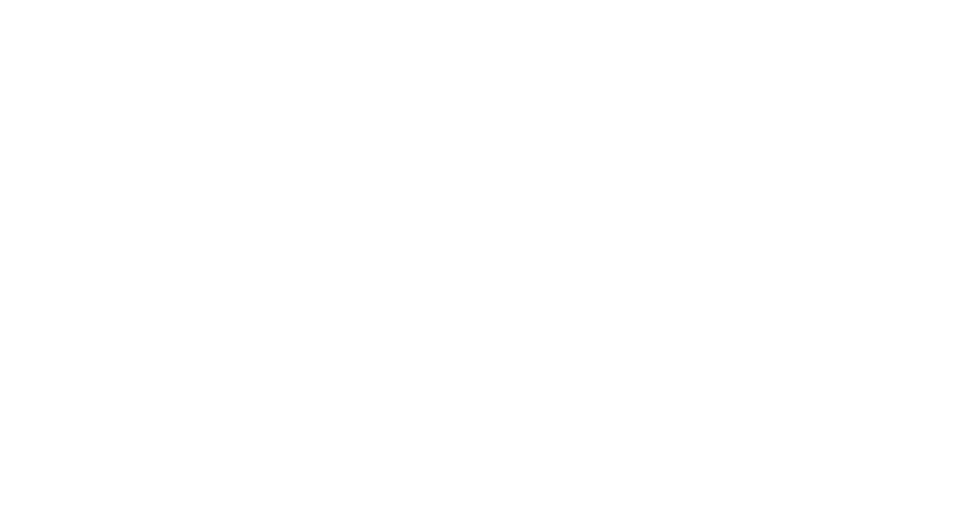
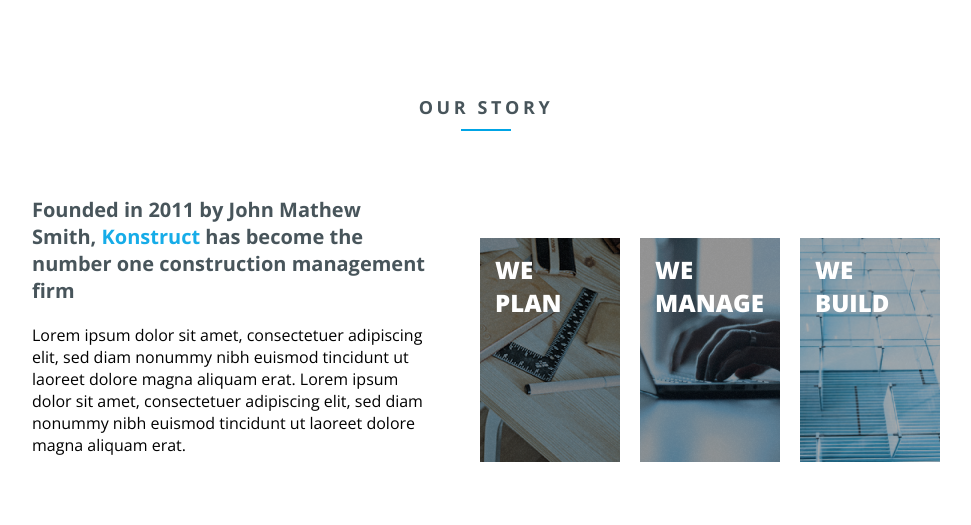
Before and after one commit to kuz-kseni14/site_1_portfolio, a plain HTML site: page index.html in a window 1280 px wide. Shown: the whole page, without its empty margins (154-1125 px from the left). Drawn offline with nearby package versions, Linux system fonts and the light colour scheme.

Commit message:
add block "Our story"

```diff
--- /dev/null
+++ b/css/style.css
@@ -0,0 +1,111 @@
+/*Общие стили*/
+@import url("https://fonts.googleapis.com/css2?family=Open+Sans:ital,wght@0,300..800;1,300..800&display=swap");
+html {
+  box-sizing: border-box;
+}
+*,
+*::after,
+*::before {
+  box-sizing: inherit;
+}
+body {
+  margin: 0;
+  font-family: "Open Sans", sans-serif;
+}
+/*Раздел "Our story"*/
+.container {
+  width: 100%;
+  max-width: 1440px;
+  margin: 0 auto;
+  padding: 0 250px;
+}
+h2 {
+  text-transform: uppercase;
+}
+.story {
+  padding: 50px 0;
+}
+.story_title_2 {
+  letter-spacing: 0.2em;
+  color: #48555b;
+  text-transform: uppercase;
+  text-align: center;
+  font-weight: bold;
+  font-size: 18px;
+  padding: 30px 0;
+}
+.story_title_2::after {
+  content: "";
+  width: 50px;
+  height: 2px;
+  background-color: #00a4e5;
+  display: block;
+  margin: 10px auto 0;
+}
+.story_inner {
+  display: flex;
+  justify-content: center;
+}
+.story_left {
+  max-width: 398px;
+  margin-right: 50px;
+}
+.story_title_3 {
+  color: #48555b;
+  font-weight: bold;
+  font-size: 20px;
+}
+.accent_color {
+  color: #16ace8;
+}
+.story_text {
+}
+.story_right {
+  display: flex;
+  align-items: flex-end;
+  margin-bottom: 10px;
+}
+.story_item {
+  padding: 15px;
+  font-size: 24px;
+  color: #fff;
+  font-weight: 800;
+  text-transform: uppercase;
+  width: 140px;
+  height: 224px;
+  margin-right: 20px;
+  background-size: cover;
+}
+.story_item:nth-child(1) {
+  background-image: url(../img/we_plan.png);
+}
+.story_item:nth-child(2) {
+  background-image: url(../img/we_manage.png);
+}
+.story_item:nth-child(3) {
+  background-image: url(../img/we_build.png);
+  margin-right: 0;
+}
+@media screen and (max-width:1440px){
+    .container{
+        padding: 0 50px;
+    }
+}
+@media screen and (max-width:1024px){
+    .container{
+        padding: 0 15px;
+    }
+    .story_inner{
+        flex-wrap: wrap;
+    }
+    @media screen and (max-width:500px){
+        .story_right{
+            flex-wrap: wrap;
+        }
+        .story_item{
+            margin-bottom: 20px;
+        }
+        .story_item:nth-child(3){
+            margin-bottom: 0;
+        }
+}
--- a/index.html
+++ b/index.html
@@ -3,7 +3,36 @@
   <head>
     <meta charset="UTF-8" />
     <meta name="viewport" content="width=device-width, initial-scale=1.0" />
-    <title>Document</title>
+    <title>Konstruct</title>
+    <link rel="stylesheet" href="/css/style.css" />
   </head>
-  <body></body>
+  <body>
+    <section class="story">
+      <div class="container">
+        <h2 class="story_title_2">Our Story</h2>
+        <div class="story_inner">
+          <div class="story_left">
+            <h3 class="story_title_3">
+              Founded in 2011 by John Mathew Smith,<span class="accent_color">
+                Konstruct</span
+              >
+              has become the number one construction management firm
+            </h3>
+            <p class="story_text">
+              Lorem ipsum dolor sit amet, consectetuer adipiscing elit, sed diam
+              nonummy nibh euismod tincidunt ut laoreet dolore magna aliquam
+              erat. Lorem ipsum dolor sit amet, consectetuer adipiscing elit,
+              sed diam nonummy nibh euismod tincidunt ut laoreet dolore magna
+              aliquam erat.
+            </p>
+          </div>
+          <div class="story_right">
+            <div class="story_item">We plan</div>
+            <div class="story_item">We manage</div>
+            <div class="story_item">We build</div>
+          </div>
+        </div>
+      </div>
+    </section>
+  </body>
 </html>
```
Also changed, not shown: img/we_build.png (added), img/we_manage.png (added), img/we_plan.png (added), 1 other file.
